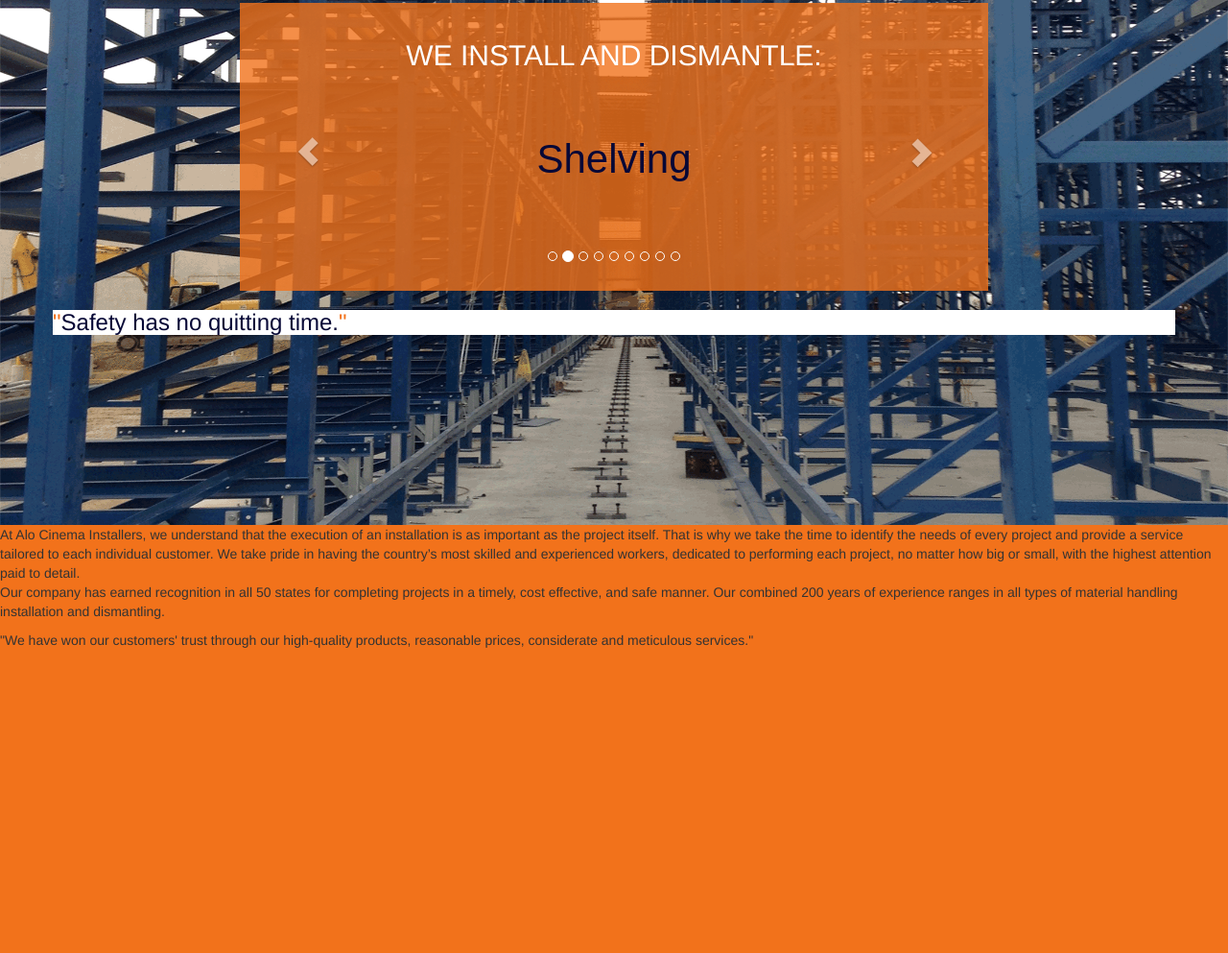
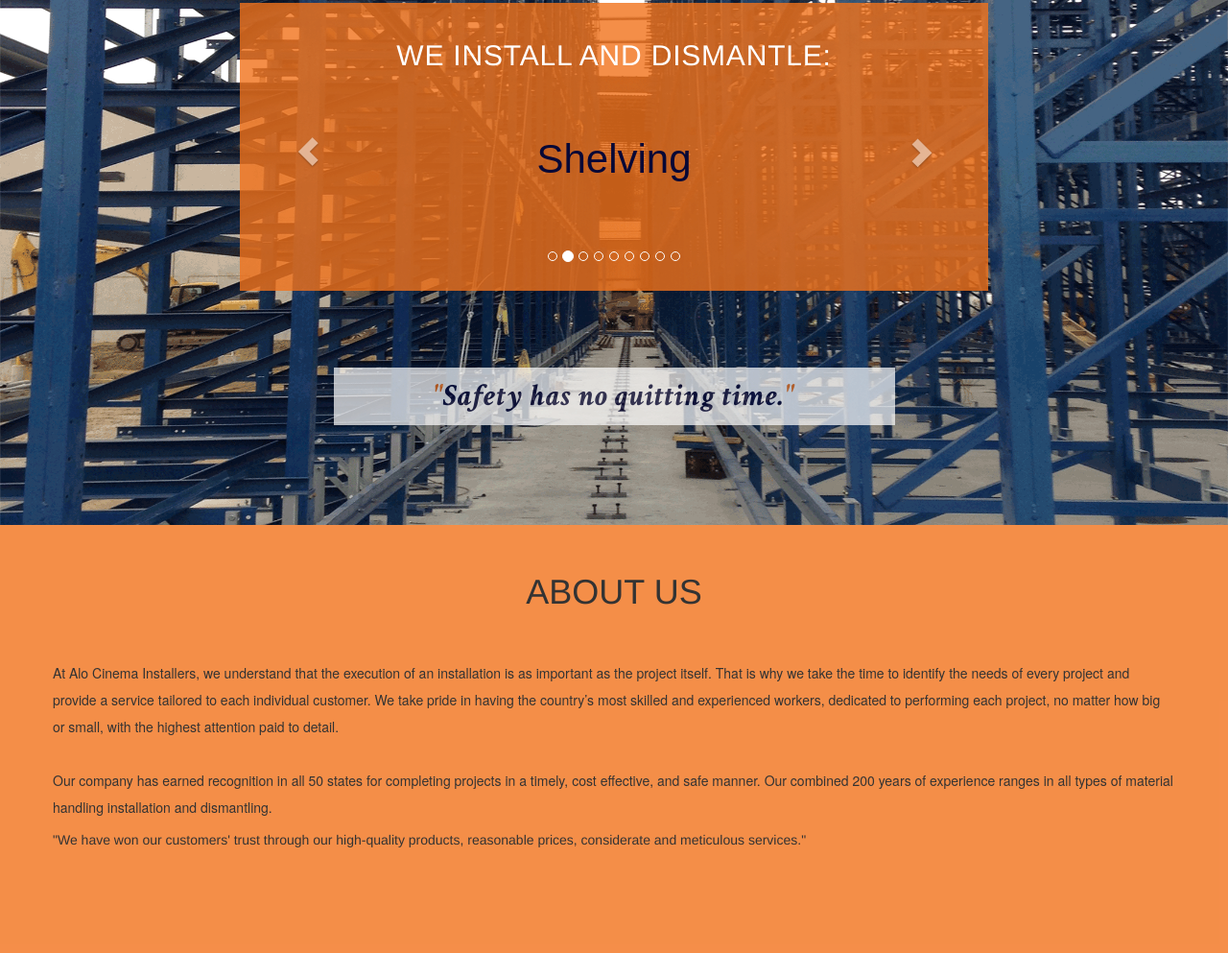
Before and after one commit to thannes30/Alo, a plain HTML site: page htdocs/index.html in a window 1280 px wide. Shown: the part 287-1280 px from the top of the page at 96% size. Drawn offline with nearby package versions, Linux system fonts and the light colour scheme.

Commit message:
home page styled 100%

```diff
--- a/htdocs/index.html
+++ b/htdocs/index.html
@@ -8,6 +8,7 @@
     <link rel="stylesheet" href="styles/bootstrap.min.css">
     <link rel="stylesheet" href="styles/sticky-footer.css">
     <link rel="stylesheet" href="styles/styles.css">
+    <link href='http://fonts.googleapis.com/css?family=Crimson+Text:700italic' rel='stylesheet' type='text/css'>
   </head>
   <body>
     <!-- navbar -->
@@ -40,7 +41,7 @@
         <div class="home section" id="one">
           <div class="container">
             <div class="row">
-              <div class="col-lg-8 col-md-8 col-sm-11 col-xs-11 we-install col-center">
+              <div class="we-install col-center col-lg-8 col-md-8 col-sm-11 col-xs-11">
                 <h2 class="dismantle">WE INSTALL AND DISMANTLE:</h2>
 
                 <div class="bs-example">
@@ -97,11 +98,10 @@
                   </div>
               </div>
               <!-- end carousel -->
-
               </div>
             </div>
             <div class="row">
-              <div class="safety">
+              <div class="safety col-center col-lg-6 col-md-6 col-sm-8 col-xs-11">
                 <h3 class="safety-quote-text"><span class="safety-quotes">&#34;</span>Safety has no quitting time.<span class="safety-quotes">&#34;</h3>
               </div>
             </div>
@@ -109,20 +109,33 @@
         </div>
 
       <div class="about-us section" id="two">
+        <div class="container">
+          <div class="row">
             <div class="about-us-text">
-          <p>At Alo Cinema Installers, we understand that the execution of an installation is as important as the project itself. That is why we take the time to identify the needs of every project and provide a service tailored to each individual customer. We take pride in having the country’s most skilled and experienced workers, dedicated to performing each project, no matter how big or small, with the highest attention paid to detail.<br/>
+              <h1>ABOUT US</h1>
+              <p>At Alo Cinema Installers, we understand that the execution of an installation is as important as the project itself. That is why we take the time to identify the needs of every project and provide a service tailored to each individual customer. We take pride in having the country’s most skilled and experienced workers, dedicated to performing each project, no matter how big or small, with the highest attention paid to detail.<br/><br/>
               Our company has earned recognition in all 50 states for completing projects in a timely, cost effective, and safe manner. Our combined 200 years of experience ranges in all types of material handling installation and dismantling.</p>
             </div>
             <div class="about-us-quote">
               <p><span class="quote">&#34;</span>We have won our customers&#39; trust through our high-quality products, reasonable prices, considerate and meticulous services.<span class="quote">&#34;</span></p>
             </div>
+          </div> <!-- end row -->
+        </div> <!-- end container -->
       </div>
 
       <div class="locations section" id="three">
+        <div class="container">
+          <div class="row">
             <h1>Where We Work</h1>
           </div>
+        </div>
+      </div>
       <div class="faq section" id="four">
+        <div class="container">
+          <div class="row">
             <h1>faq</h1>
+          </div>
+        </div>
       </div>
       <div class="contact section" id="five">
         <h1>contact</h1>
--- a/htdocs/styles/styles.css
+++ b/htdocs/styles/styles.css
@@ -45,16 +45,40 @@ body>.container{
   sizingMethod='scale')";
 }
 .safety{
+  margin-top:80px;
+  min-height:60px;
+  text-align:center;
   background-color:white;
+  -ms-filter: "progid:DXImageTransform.Microsoft.Alpha(Opacity=80)"; /* IE 8 */
+  filter: alpha(opacity=70); /* IE 5-7 */
+  -moz-opacity: 0.7; /* Netscape */
+  -khtml-opacity: 0.7; /* Safari 1.x */
+  opacity: 0.7; /* Good browsers */
 }
-.safety-quote-text{
+.safety h3{
+  padding:12px 10px 12px 10px;
+  letter-spacing:1px;
+  font-style:italic;
+  font-weight:900;
   color:#070836;
+  font-size:2.3em;
+  font-family: 'Crimson Text', serif;
 }
 .safety-quotes{
   color:#f2721b;
+  font-family: 'Crimson Text', serif;
 }
 .about-us{
-  background-color:#f2721b;
+  background:rgba(242, 114, 27, 0.8);
+}
+.about-us-text h1{
+  font-family:"HelveticaNeue-CondensedBold", "Helvetica Neue";
+  text-align:center;
+  margin:50px 0 50px 0;
+}
+.about-us-text p{
+  font-family:"HelveticaNeue", Helvetica, Arial, "Lucida Grande", sans-serif;
+  line-height:200%;
 }
 .we-install{
   margin-top:180px;
@@ -64,6 +88,7 @@ body>.container{
 .dismantle{
   padding-top:5%;
   color:#fff;
+  letter-spacing:.8px;
   font-family:"HelveticaNeue-CondensedBold", "Helvetica Neue";
   text-align:center;
 }
```
Lines whose indentation alone changed are shown as unchanged.
